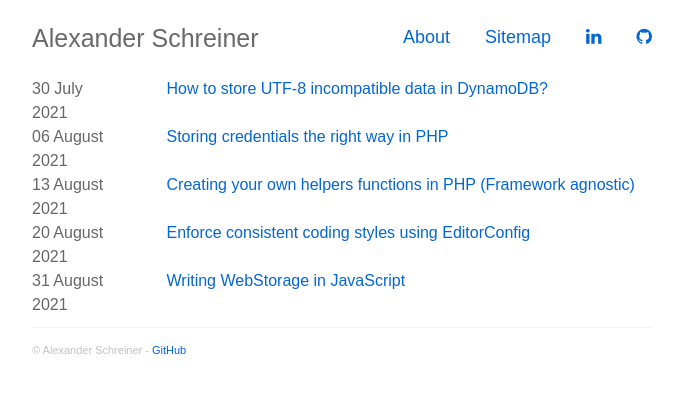
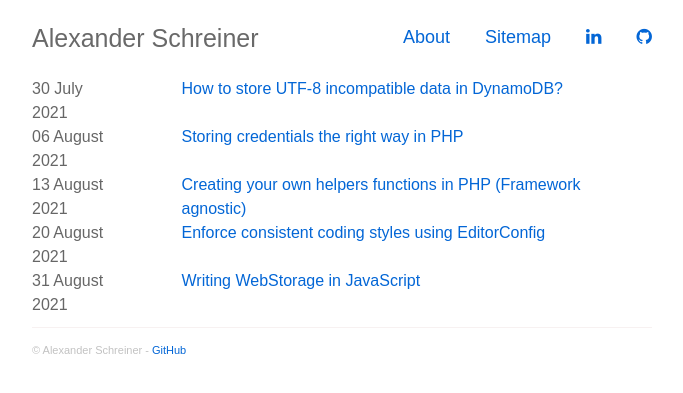
Before and after one commit to alexander-schreiner/alexander-schreiner.github.io, a Jekyll site: the page built from index.html, in a window 1280 px wide. Shown: the top 393 px of the page, without its empty margins (298-981 px from the left). Built offline with Jekyll 4.4.1, drawn with Linux system fonts in a browser that asks for light colours; nearby versions of some CDN libraries; the list of posts is cut into pages by our own code.

Commit message:
Update index.html

```diff
--- a/index.html
+++ b/index.html
@@ -13,7 +13,9 @@ layout: default
               {{ post.date | date: "%Y" }}
             </div>
           </div>
-          <a href="{{ post.url }}">{{ post.title }}</a>
+          <div class="col-md-9">
+            <a href="{{ post.url }}">{{ post.title }}</a>
+          </div>
         </div>
       {% endif %}
     {% endfor %}
```
